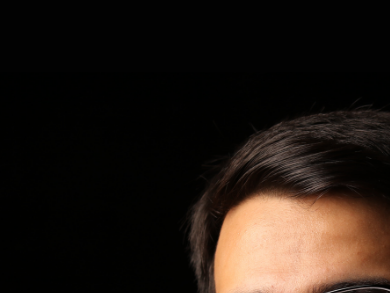
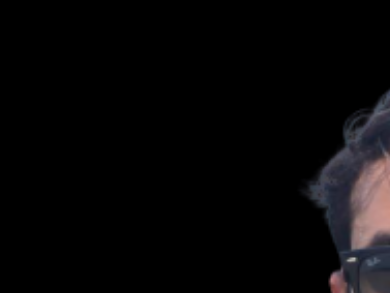
Before and after one commit to minus69to/Portfolio, a plain HTML site: page index.html in a window 390 px wide. Shown: the part 88-381 px from the top of the page. Drawn offline with Linux system fonts and the light colour scheme.

Commit message:
Third commit

```diff
--- a/style.css
+++ b/style.css
@@ -373,7 +373,7 @@ nav .fa-solid {
 
 @media only screen and (max-width: 600px) {
     #header {
-        background-image: url(images/phone-background.png);
+        background-image: url(images/smtBG.png);
     }
 
     .header-text {
```
Also changed, not shown: images/background.png (deleted).
